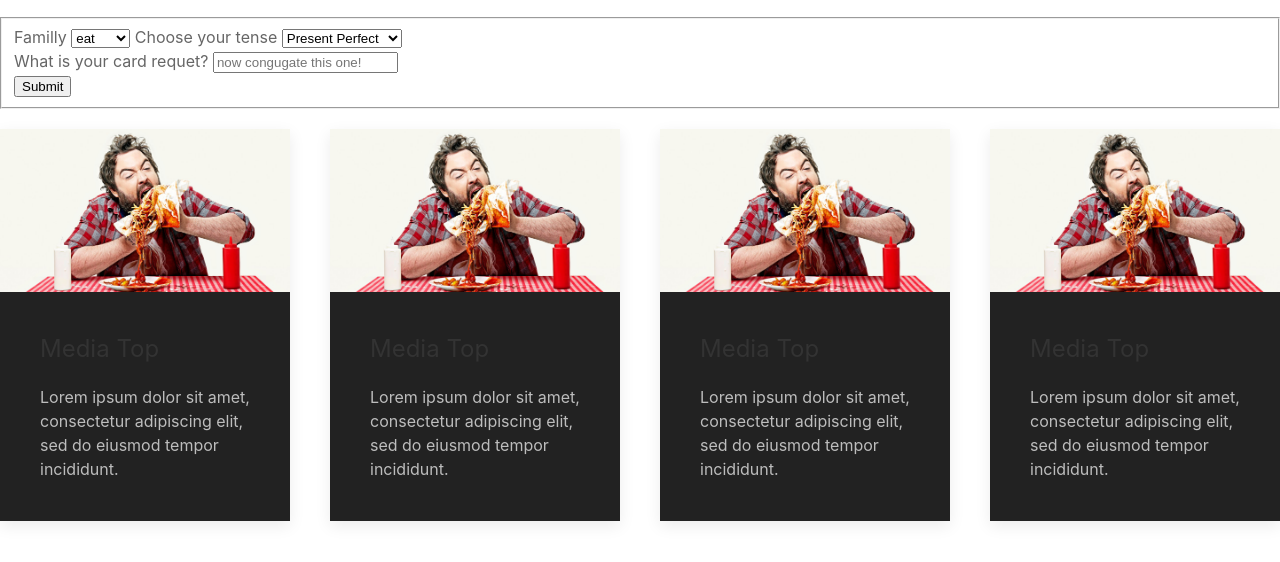
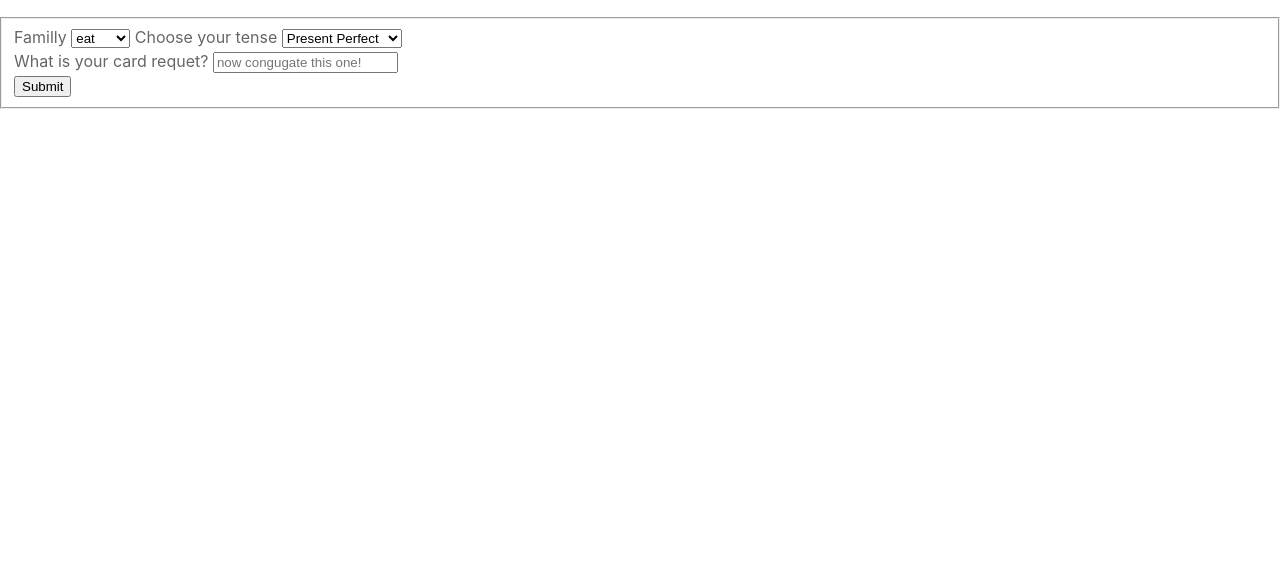
Before and after one commit to qrames/sevenFamilly, a website: page index.html in a window 1280 px wide. Shown: the part 78-640 px from the top of the page. Drawn offline with nearby package versions, Linux system fonts and the light colour scheme.

Commit message:
mise en place verbe et temps

```diff
--- a/index.html
+++ b/index.html
@@ -61,50 +61,7 @@
             </fieldset>
         </form>
         <section class="uk-child-width-1-4@m" uk-grid>
-            <div>
-                <div class="uk-light uk-background-secondary  uk-card uk-card-default">
-                    <div class="uk-card-media-top">
-                        <img src="img/xefsotnveui9fb6wkak2.jpg" alt="">
-                    </div>
-                    <div class="uk-card-body">
-                        <h3 class="uk-card-title">Media Top</h3>
-                        <p>Lorem ipsum dolor sit amet, consectetur adipiscing elit, sed do eiusmod tempor incididunt.</p>
-                    </div>
-                </div>
-            </div>
-            <div>
-                <div class="uk-light uk-background-secondary  uk-card uk-card-default">
-                    <div class="uk-card-media-top">
-                        <img src="img/xefsotnveui9fb6wkak2.jpg" alt="">
-                    </div>
-                    <div class="uk-card-body">
-                        <h3 class="uk-card-title">Media Top</h3>
-                        <p>Lorem ipsum dolor sit amet, consectetur adipiscing elit, sed do eiusmod tempor incididunt.</p>
-                    </div>
-                </div>
-            </div>
-            <div>
-                <div class="uk-light uk-background-secondary  uk-card uk-card-default">
-                    <div class="uk-card-media-top">
-                        <img src="img/xefsotnveui9fb6wkak2.jpg" alt="">
-                    </div>
-                    <div class="uk-card-body">
-                        <h3 class="uk-card-title">Media Top</h3>
-                        <p>Lorem ipsum dolor sit amet, consectetur adipiscing elit, sed do eiusmod tempor incididunt.</p>
-                    </div>
-                </div>
-            </div>
-            <div>
-                <div class="uk-light uk-background-secondary  uk-card uk-card-default">
-                    <div class="uk-card-media-top">
-                        <img src="img/xefsotnveui9fb6wkak2.jpg" alt="">
-                    </div>
-                    <div class="uk-card-body">
-                        <h3 class="uk-card-title">Media Top</h3>
-                        <p>Lorem ipsum dolor sit amet, consectetur adipiscing elit, sed do eiusmod tempor incididunt.</p>
-                    </div>
-                </div>
-            </div>
+
         </section>
     </main>
     <footer>
--- a/js/script.js
+++ b/js/script.js
@@ -1 +1,23 @@
 console.log('>>>script.js');
+
+$(document).ready(function() {
+
+
+      var htmlcard = `<div>
+    <div class="uk-light uk-background-secondary  uk-card uk-card-default">
+        <div class="uk-card-media-top">
+            <img src="img/xefsotnveui9fb6wkak2.jpg" alt="">
+        </div>
+        <div class="uk-card-body">
+            <h3 class="uk-card-title">to eat</h3>
+            <p>Present perfect</p>
+
+        </div>
+    </div>
+</div>`
+
+
+var tenses = ["Present perfect", "futur", "Preterite", "past Continuous", "past perfect", "présent simple"];
+
+var verbs =
+});
```
Also changed, not shown: js/var.json (added, +19 -0 lines).
